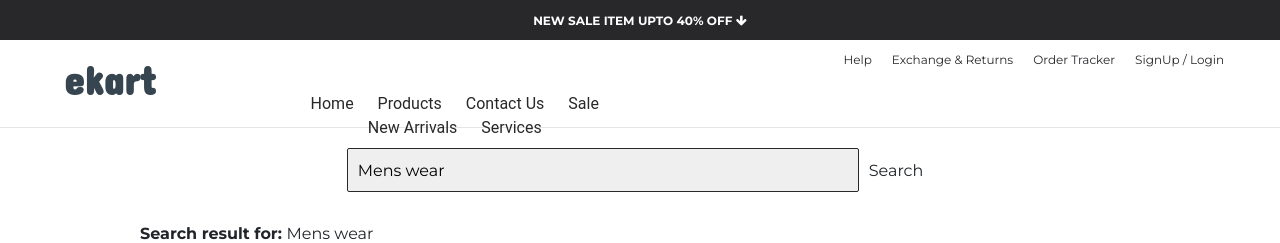
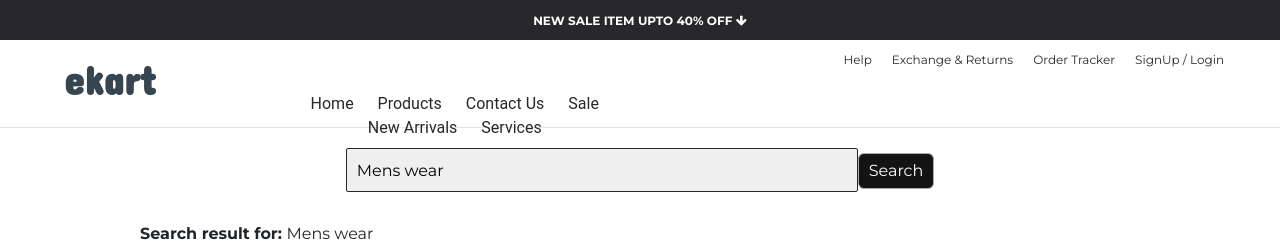
Before and after one commit to Jagruti2592/Angular_ECommerce_Application, an Angular app: page / in a window 1280 px wide. Shown: the top 243 px of the page. Built offline with nearby package versions, Linux system fonts and the light colour scheme.

Commit message:
added ngClass attribute directive code

```diff
--- a/src/app/container/search/search.component.css
+++ b/src/app/container/search/search.component.css
@@ -17,14 +17,27 @@
 
 .btn{
     padding: 5px 10px;
-    border: none;
+    border: #aaa 1px solid;
+    background-color: #131314;
+    color: #fff;
 }
 
 .btn--search{
     padding: 12px 30px;
+    background-color: #131314;
+    color: #fff;
+    margin-left: 0px;
+    border: #aaa 1px solid;
+}
+
+.btn-search-disabled{
+    padding: 12px 30px;
     background-color: #28282b;
     color: #fff;
-    margin-left: -5px;
+    margin-left: 0px;
+    opacity: 0.5;
+    border: #aaa 1px solid;
+    cursor: not-allowed;
 }
 
 .ekart-search-result-for{
--- a/src/app/container/search/search.component.html
+++ b/src/app/container/search/search.component.html
@@ -7,7 +7,7 @@
     type="text"
     [(ngModel)]="searchText"
   />
-  <button class="btn btn-search">Search</button>
+  <button [ngClass]="{'btn':true, 'btn-search': searchText,'btn-search-disabled': !searchText}" [disabled]="!searchText">Search</button>
 </div>
 
 <div class="ekart-search-result-for">
```
